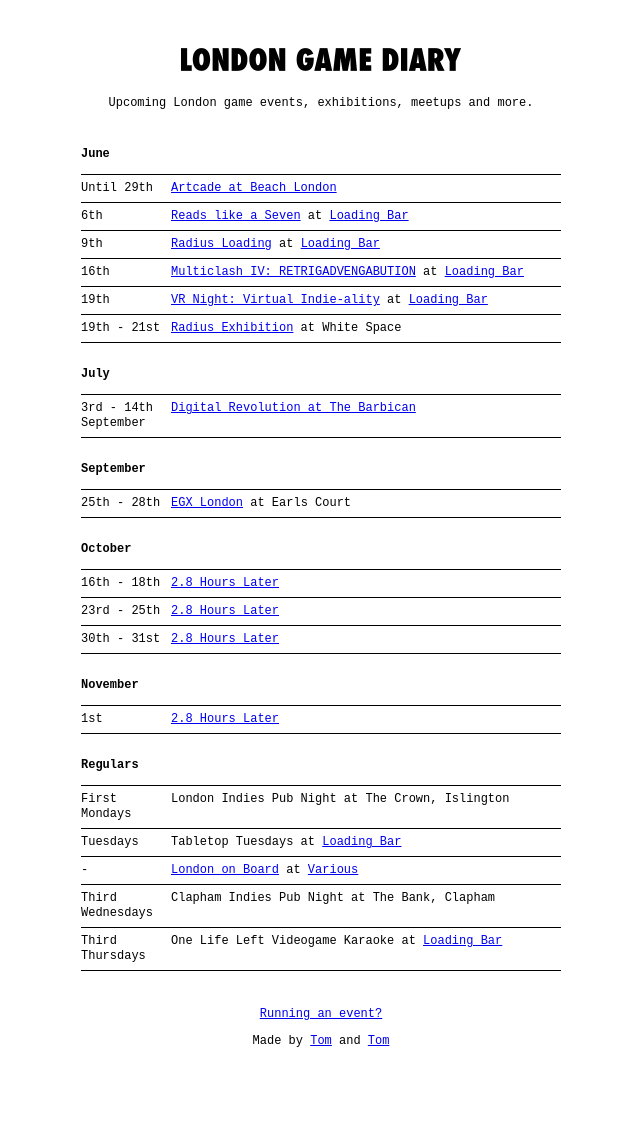
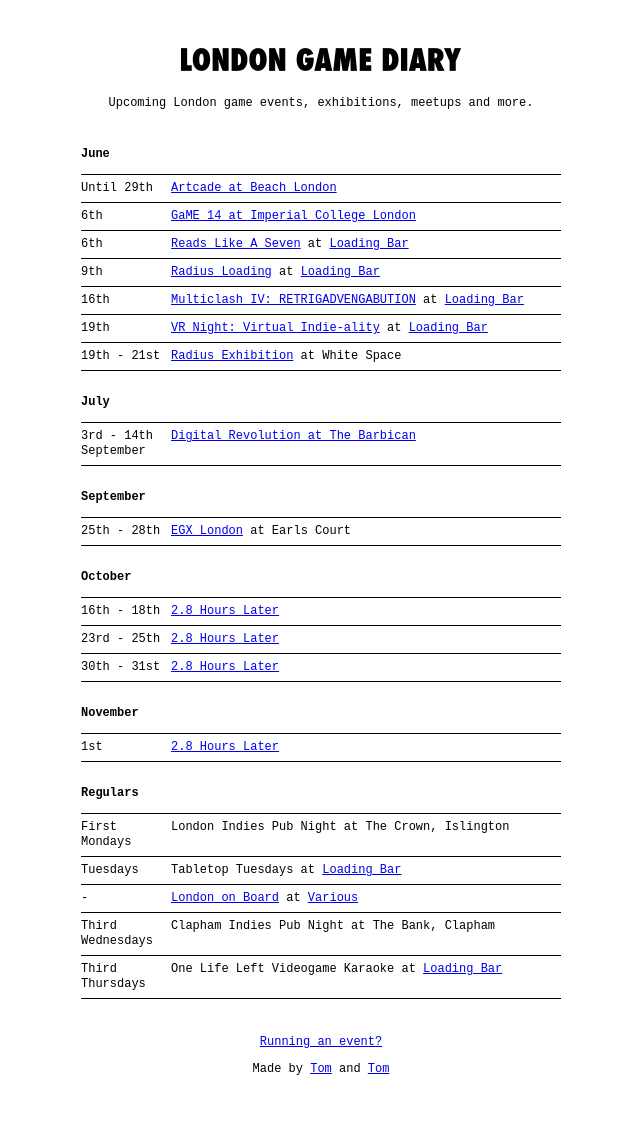
Before and after one commit to thomasmarshall/londongamediary.com, a Jekyll site: the page built from index.md, in a window 1280 px wide. Shown: the whole page, without its empty margins (319-959 px from the left). Built offline with Jekyll 4.4.1, drawn with Linux system fonts in a browser that asks for light colours; before the commit the page ends 1097 px from its top, so only the background shows below that.

Commit message:
Update index.md

```diff
--- a/index.md
+++ b/index.md
@@ -5,7 +5,8 @@
 ### June
 
 Until 29th | [Artcade at Beach London](http://www.beachlondon.co.uk/#!current-show-beach/c1w4i)
-6th | [Reads like a Seven](http://www.readslikeaseven.com/Reads_Like_A_Seven.html) at [Loading Bar](http://twitter.com/drinkrelaxplay)
+6th | [GaME 14 at Imperial College London](https://www.eventbrite.co.uk/e/game-14-tickets-10928510469)
+6th | [Reads Like A Seven](http://www.readslikeaseven.com/Reads_Like_A_Seven.html) at [Loading Bar](http://twitter.com/drinkrelaxplay)
 9th | [Radius Loading](http://www.radiusfestival.com) at [Loading Bar](http://twitter.com/drinkrelaxplay)
 16th | [Multiclash IV: RETRIGADVENGABUTION](http://www.meetup.com/London-Indie-Game-Developers/events/184313992/) at [Loading Bar](http://twitter.com/drinkrelaxplay)
 19th | [VR Night: Virtual Indie-ality](http://www.meetup.com/London-Indie-Game-Developers/events/185608412/) at [Loading Bar](http://twitter.com/drinkrelaxplay)
```
